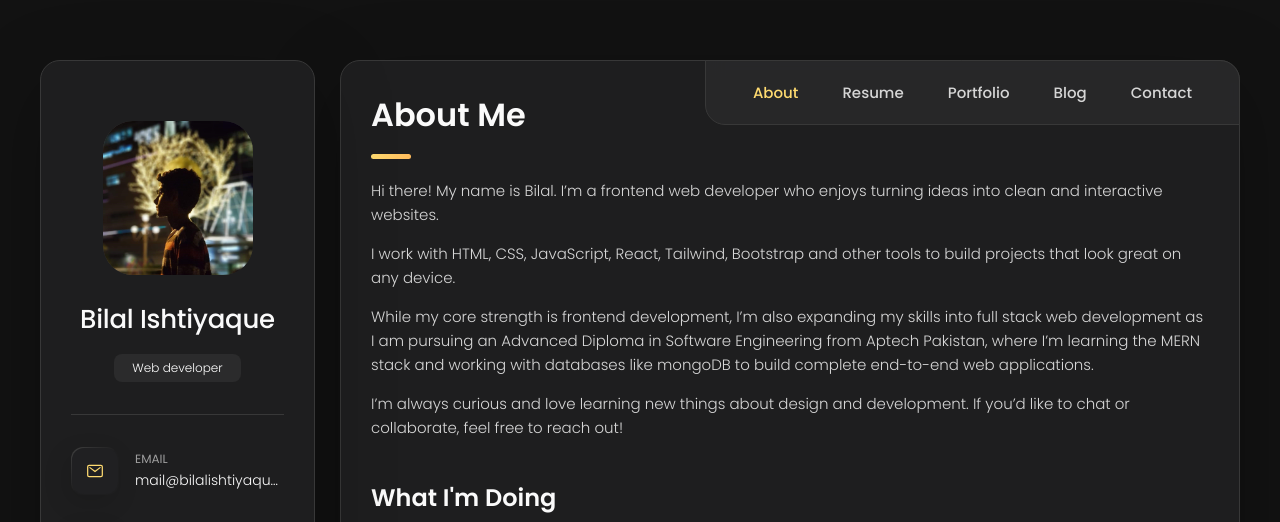
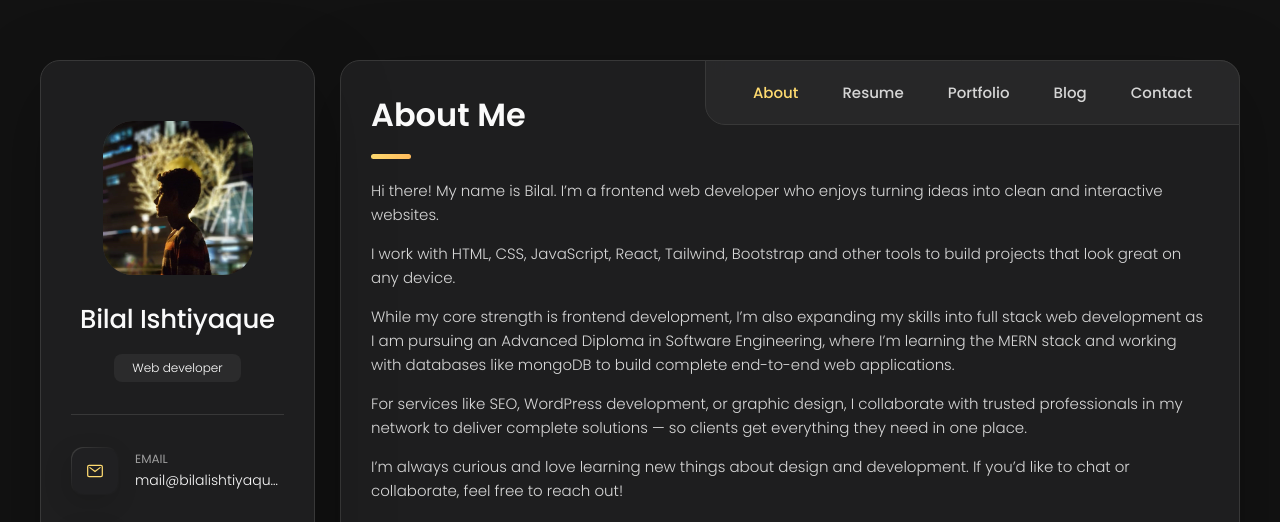
Before and after one commit to Bilal-Ishtiyaque/My-Portfolio, a plain HTML site: page index.html in a window 1280 px wide. Shown: the top 522 px of the page. Drawn offline with nearby package versions, Linux system fonts and the light colour scheme.

Commit message:
made changes

```diff
--- a/index.html
+++ b/index.html
@@ -142,7 +142,8 @@
         <div class="aboutCaption">
           <p>Hi there! My name is Bilal. I’m a frontend web developer who enjoys turning ideas into clean and interactive websites.</p>
           <p>I work with HTML, CSS, JavaScript, React, Tailwind, Bootstrap and other tools to build projects that look great on any device.</p>
-          <p>While my core strength is frontend development, I’m also expanding my skills into full stack web development as I am pursuing an Advanced Diploma in Software Engineering from Aptech Pakistan, where I’m learning the MERN stack and working with databases like mongoDB to build complete end-to-end web applications.</p>
+          <p>While my core strength is frontend development, I’m also expanding my skills into full stack web development as I am pursuing an Advanced Diploma in Software Engineering, where I’m learning the MERN stack and working with databases like mongoDB to build complete end-to-end web applications.</p>
+          <p>For services like SEO, WordPress development, or graphic design, I collaborate with trusted professionals in my network to deliver complete solutions — so clients get everything they need in one place.</p>
           <p>I’m always curious and love learning new things about design and development. If you’d like to chat or collaborate, feel free to reach out!</p>
         </div>
 
```
